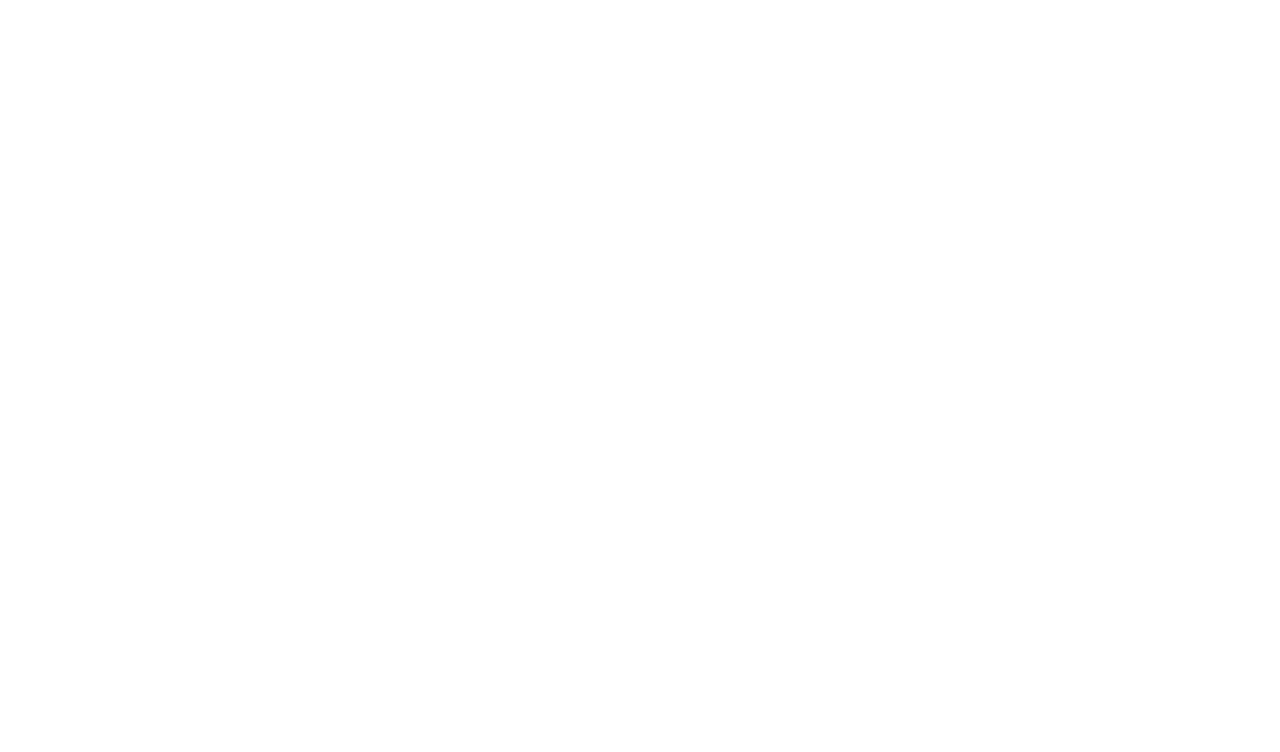
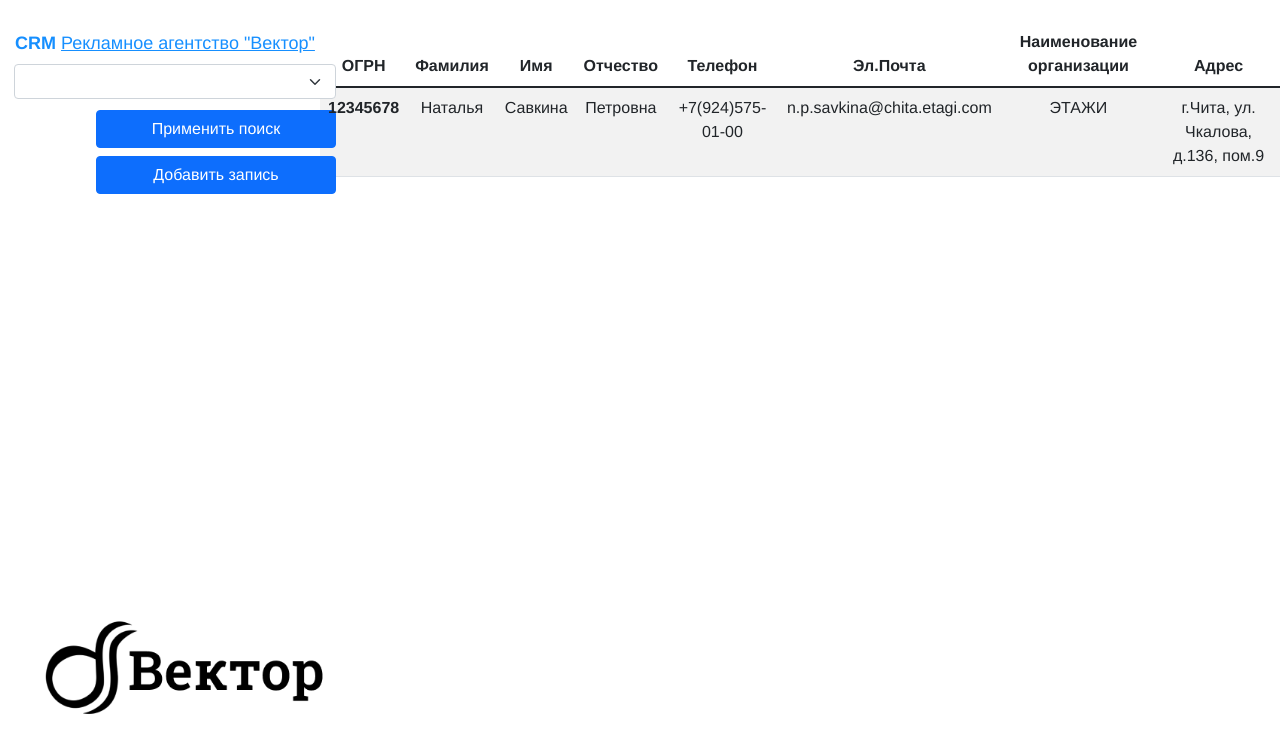
Before and after one commit to kl1mmm/AdminPanel_Vue, a Vue app: page /Clients-Entities in a window 1280 px wide. Shown: the top 752 px of the page. Built offline with nearby package versions, Linux system fonts and the light colour scheme.

Commit message:
Все таблицы с данными готовы.

```diff
--- a/src/components/Pages/ClientsEntit.vue
+++ b/src/components/Pages/ClientsEntit.vue
@@ -1,15 +1,104 @@
 <template>
-  <div>
-
+  <div class="leftBlock">
+    <div class="CRM" style="color: #168FFF; font-size: 18px; text-align: left; margin-left: 15px; margin-top: -30px;"><strong>CRM</strong> <ins>Рекламное агентство "Вектор"</ins></div>
+    <MyDropTables v-bind:value="TableValue" @input="TableValue = $event.target.value"></MyDropTables>
+    <MyButton class="btn" @click="referToTheTable">Применить поиск</MyButton>
+    <MyButton class="btn">Добавить запись</MyButton>
+    <img class="logo" src='@/components/UI/LogoMain.png'>
+  </div>
+  <div class="Table">
+    <MyTable>
+      <thead>
+      <tr>
+        <th scope="col">ОГРН</th>
+        <th scope="col">Фамилия</th>
+        <th scope="col">Имя</th>
+        <th scope="col">Отчество</th>
+        <th scope="col">Телефон</th>
+        <th scope="col">Эл.Почта</th>
+        <th scope="col">Наименование организации</th>
+        <th scope="col">Адрес</th>
+      </tr>
+      </thead>
+      <tbody class="client" v-for="client in clientsData" :key="client.OGRN">
+      <tr>
+        <th scope="row">{{ client.OGRN }}</th>
+        <td>{{ client.FamilyName }}</td>
+        <td>{{ client.Name }}</td>
+        <td>{{ client.Patronymic }}</td>
+        <td>{{ client.Phone }}</td>
+        <td>{{ client.Email }}</td>
+        <td>{{ client.Organisation }}</td>
+        <td>{{ client.Address }}</td>
+      </tr>
+      </tbody>
+    </MyTable>
   </div>
 </template>
 
 <script>
+import MyTable from "@/components/UI/MyTable";
+import MyDropTables from "@/components/UI/MyDropTables";
+import MyButton from "@/components/UI/MyButton";
+import router from "@/components/router/router";
 export default {
-
+  components: {MyButton, MyDropTables, MyTable},
+  data() {
+    return {
+      TableValue: '',
+      clientsData: [
+        {OGRN: '12345678', FamilyName: 'Наталья', Name: 'Савкина', Patronymic:'Петровна', Phone: '+7(924)575-01-00', Email:'n.p.savkina@chita.etagi.com', Organisation: 'ЭТАЖИ', Address: 'г.Чита, ул. Чкалова, д.136, пом.9'}
+      ]
+    }
+  },
+  methods: {
+    referToTheTable() {
+      if (this.TableValue === '1') {
+        router.push('/Contracts')
+      }
+      else if (this.TableValue === '2') {
+        router.push('/Clients-Entities')
+      }
+      else if (this.TableValue === '3') {
+        router.push('/Clients-Individual')
+      }
+      else if (this.TableValue === '4') {
+        router.push('/Staff')
+      }
+      else if (this.TableValue === '5') {
+        router.push('/Orders')
+      }
+      else if (this.TableValue === '6') {
+        router.push('/Price-List')
+      }
+    }
+  }
 }
 </script>
 
 <style scoped>
+.Table {
+  width: 75%;
+  margin-left: 25%;
+  margin-top: -13.75%;
+}
 
+.leftBlock {
+  display: flex;
+  flex-direction: column;
+  align-content: flex-start;
+  width: 350px;
+}
+
+.logo {
+  position: absolute;
+  align-self: center;
+  width: 23.5%;
+  margin-top: 42.25%;
+}
+
+.btn {
+  width: 15em;
+  margin: 0.25em 6em;
+}
 </style>
--- a/src/components/Pages/ClientsIndiv.vue
+++ b/src/components/Pages/ClientsIndiv.vue
@@ -1,15 +1,102 @@
 <template>
-  <div>
-
+  <div class="leftBlock">
+    <div class="CRM" style="color: #168FFF; font-size: 18px; text-align: left; margin-left: 15px; margin-top: -30px;"><strong>CRM</strong> <ins>Рекламное агентство "Вектор"</ins></div>
+    <MyDropTables v-bind:value="TableValue" @input="TableValue = $event.target.value"></MyDropTables>
+    <MyButton class="btn" @click="referToTheTable">Применить поиск</MyButton>
+    <MyButton class="btn">Добавить запись</MyButton>
+    <img class="logo" src='@/components/UI/LogoMain.png'>
+  </div>
+  <div class="Table">
+    <MyTable>
+      <thead>
+      <tr>
+        <th scope="col">ИНН</th>
+        <th scope="col">Фамилия</th>
+        <th scope="col">Имя</th>
+        <th scope="col">Отчество</th>
+        <th scope="col">Телефон</th>
+        <th scope="col">Эл.Почта</th>
+        <th scope="col">Адрес</th>
+      </tr>
+      </thead>
+      <tbody class="client" v-for="client in clientsData" :key="client.INN">
+      <tr>
+        <th scope="row">{{ client.INN }}</th>
+        <td>{{ client.FamilyName }}</td>
+        <td>{{ client.Name }}</td>
+        <td>{{ client.Patronymic }}</td>
+        <td>{{ client.Phone }}</td>
+        <td>{{ client.Email }}</td>
+        <td>{{ client.Address }}</td>
+      </tr>
+      </tbody>
+    </MyTable>
   </div>
 </template>
 
 <script>
+import MyTable from "@/components/UI/MyTable";
+import MyDropTables from "@/components/UI/MyDropTables";
+import MyButton from "@/components/UI/MyButton";
+import router from "@/components/router/router";
 export default {
-
+  components: {MyButton, MyDropTables, MyTable},
+  data() {
+    return {
+      TableValue: '',
+      clientsData: [
+        {INN: '777555', FamilyName: 'Наталья', Name: 'Савкина', Patronymic:'Петровна', Phone: '+7(924)575-01-00', Email:'n.p.savkina@chita.etagi.com', Address: 'г.Чита, ул.Кабанская, д.1а, кв.99'}
+      ]
+    }
+  },
+  methods: {
+    referToTheTable() {
+      if (this.TableValue === '1') {
+        router.push('/Contracts')
+      }
+      else if (this.TableValue === '2') {
+        router.push('/Clients-Entities')
+      }
+      else if (this.TableValue === '3') {
+        router.push('/Clients-Individual')
+      }
+      else if (this.TableValue === '4') {
+        router.push('/Staff')
+      }
+      else if (this.TableValue === '5') {
+        router.push('/Orders')
+      }
+      else if (this.TableValue === '6') {
+        router.push('/Price-List')
+      }
+    }
+  }
 }
 </script>
 
 <style scoped>
+.Table {
+  width: 75%;
+  margin-left: 25%;
+  margin-top: -12%;
+}
 
+.leftBlock {
+  display: flex;
+  flex-direction: column;
+  align-content: flex-start;
+  width: 350px;
+}
+
+.logo {
+  position: absolute;
+  align-self: center;
+  width: 23.5%;
+  margin-top: 42.25%;
+}
+
+.btn {
+  width: 15em;
+  margin: 0.25em 6em;
+}
 </style>
--- a/src/components/Pages/ContractsListPage.vue
+++ b/src/components/Pages/ContractsListPage.vue
@@ -78,6 +78,7 @@
   margin-left: 25%;
   margin-top: -12%;
 }
+
 .leftBlock {
   display: flex;
   flex-direction: column;
```
